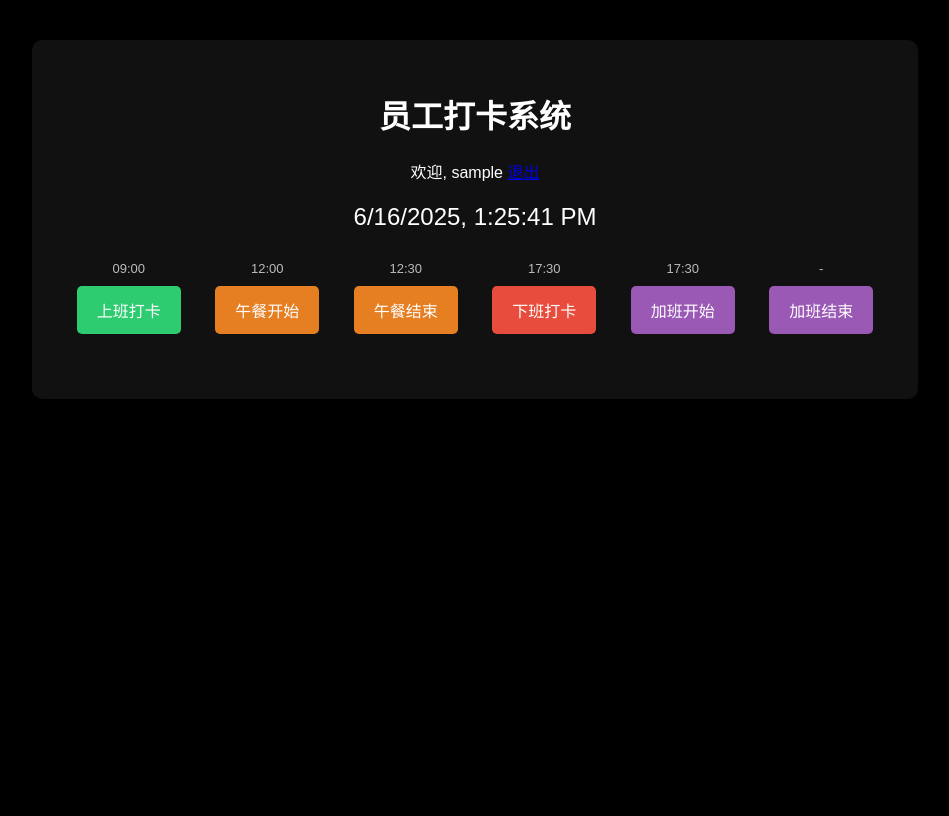
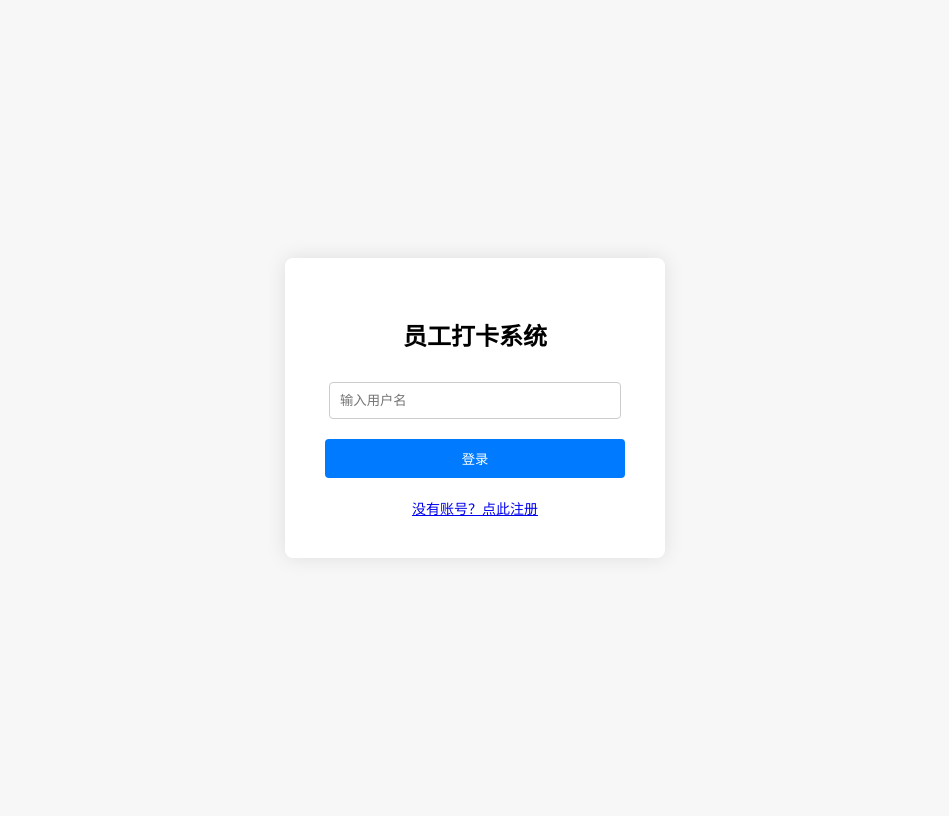
Before and after one commit to TDSUPPLY/Clock-in, a Flask app: page / in a window 1280 px wide. Shown: the whole page, without its empty margins (165-1114 px from the left). Before the commit the page ends 399 px from the top, so only its background shows below. Run offline with Flask 3, Linux system fonts and the light colour scheme; the visitor is signed in with stand-in values (Sample User, id 1).

Commit message:
Update index.html

```diff
--- a/templates/index.html
+++ b/templates/index.html
@@ -2,121 +2,63 @@
 <html lang="zh">
 <head>
     <meta charset="UTF-8">
-    <title>员工打卡系统</title>
-    <link rel="stylesheet" href="/static/style.css">
+    <title>员工登录 - Clock-in 系统</title>
+    <style>
+        body {
+            font-family: "Microsoft YaHei", sans-serif;
+            background-color: #f7f7f7;
+            display: flex;
+            justify-content: center;
+            align-items: center;
+            height: 100vh;
+        }
+        .login-container {
+            background: white;
+            padding: 40px;
+            border-radius: 8px;
+            box-shadow: 0 0 20px rgba(0,0,0,0.1);
+            width: 300px;
+            text-align: center;
+        }
+        h2 {
+            margin-bottom: 30px;
+        }
+        input[type="text"] {
+            padding: 10px;
+            width: 90%;
+            margin-bottom: 20px;
+            border: 1px solid #ccc;
+            border-radius: 4px;
+        }
+        .btn {
+            padding: 10px 20px;
+            background: #007BFF;
+            color: white;
+            border: none;
+            width: 100%;
+            border-radius: 4px;
+            cursor: pointer;
+        }
+        .btn:hover {
+            background: #0056b3;
+        }
+        .link {
+            display: block;
+            margin-top: 20px;
+            font-size: 14px;
+        }
+    </style>
 </head>
 <body>
-    <div class="container">
-        <h1>员工打卡系统</h1>
-        <div class="welcome">欢迎, {{ username }} <a href="/logout">退出</a></div>
-        <div class="clock" id="clock"></div>
 
-        <div class="buttons">
-            <div class="btn-group">
-                <div class="btn-time">09:00</div>
-                <button class="btn green" onclick="punch('上班打卡')">上班打卡</button>
-            </div>
-            <div class="btn-group">
-                <div class="btn-time">12:00</div>
-                <button class="btn orange" onclick="punch('午餐开始')">午餐开始</button>
-            </div>
-            <div class="btn-group">
-                <div class="btn-time">12:30</div>
-                <button class="btn orange" onclick="punch('午餐结束')">午餐结束</button>
-            </div>
-            <div class="btn-group">
-                <div class="btn-time">17:30</div>
-                <button class="btn red" onclick="punch('下班打卡')">下班打卡</button>
-            </div>
-            <div class="btn-group">
-                <div class="btn-time">17:30</div>
-                <button class="btn purple" onclick="punch('加班开始')">加班开始</button>
-            </div>
-            <div class="btn-group">
-                <div class="btn-time">-</div>
-                <button class="btn purple" onclick="punch('加班结束')">加班结束</button>
-            </div>
-        </div>
+<div class="login-container">
+    <h2>员工打卡系统</h2>
+    <form method="post" action="/login">
+        <input type="text" name="username" placeholder="输入用户名" required>
+        <button class="btn" type="submit">登录</button>
+    </form>
+    <a href="/register" class="link">没有账号？点此注册</a>
+</div>
 
-        <div id="message" class="message"></div>
-    </div>
-
-    <script>
-        let lunchStartTime = null;
-        let lunchReminder30 = null;
-        let lunchReminder40 = null;
-
-        function updateClock() {
-            const now = new Date();
-            document.getElementById("clock").innerText = now.toLocaleString();
-        }
-        setInterval(updateClock, 1000);
-        updateClock();
-
-        function punch(type) {
-            fetch('/api/attendance', {
-                method: 'POST',
-                headers: {'Content-Type': 'application/json'},
-                body: JSON.stringify({type})
-            })
-            .then(res => res.json())
-            .then(data => {
-                document.getElementById("message").innerText = data.message || data.error || "请求失败";
-
-                if (type === '午餐开始') {
-                    if (lunchReminder30) clearTimeout(lunchReminder30);
-                    if (lunchReminder40) clearTimeout(lunchReminder40);
-
-                    lunchStartTime = new Date();
-
-                    lunchReminder30 = setTimeout(() => {
-                        alert("⏰ 午餐时间超过30分钟，记得打卡午餐结束！");
-                    }, 30 * 60 * 1000);
-
-                    lunchReminder40 = setTimeout(() => {
-                        alert("⚠️ 午餐已超过40分钟，属于超时，请尽快打卡结束！");
-                    }, 40 * 60 * 1000);
-                }
-
-                if (type === '午餐结束') {
-                    if (lunchReminder30) clearTimeout(lunchReminder30);
-                    if (lunchReminder40) clearTimeout(lunchReminder40);
-                    lunchStartTime = null;
-                }
-            })
-            .catch(err => {
-                document.getElementById("message").innerText = "网络错误，请稍后再试";
-            });
-        }
-
-        function showReminder(message) {
-            alert(message);
-        }
-
-        function scheduleReminders() {
-            const reminders = [
-                { time: "09:00", message: "记得打卡啦！上班打卡开始。" },
-                { time: "12:00", message: "午餐时间到啦！记得打卡午餐开始。" },
-                { time: "12:30", message: "午餐结束，记得打卡返回工作状态。" },
-                { time: "17:30", message: "下班时间到，记得打卡啦！" },
-                { time: "17:30", message: "开始加班了吗？记得打卡加班开始。" }
-            ];
-            const remindedToday = new Set();
-            setInterval(() => {
-                const now = new Date();
-                const current = now.toTimeString().slice(0, 5);
-                reminders.forEach(reminder => {
-                    const key = current + '-' + reminder.message;
-                    if (current === reminder.time && !remindedToday.has(key)) {
-                        showReminder(reminder.message);
-                        remindedToday.add(key);
-                    }
-                });
-                if (current === '00:00') remindedToday.clear();
-            }, 60000);
-        }
-
-        window.onload = scheduleReminders;
-    </script>
 </body>
 </html>
```
